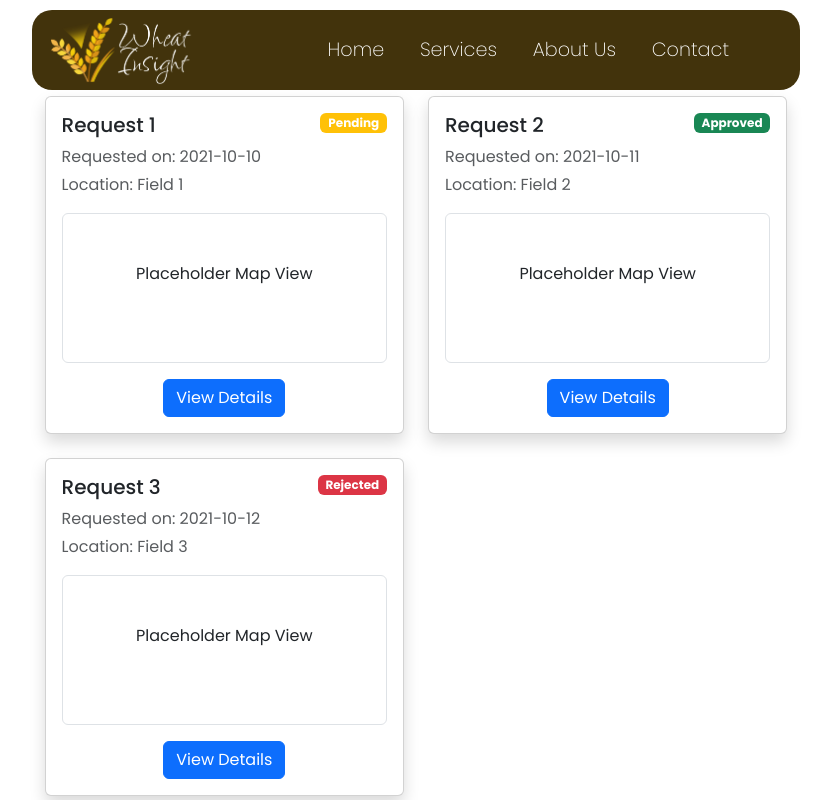
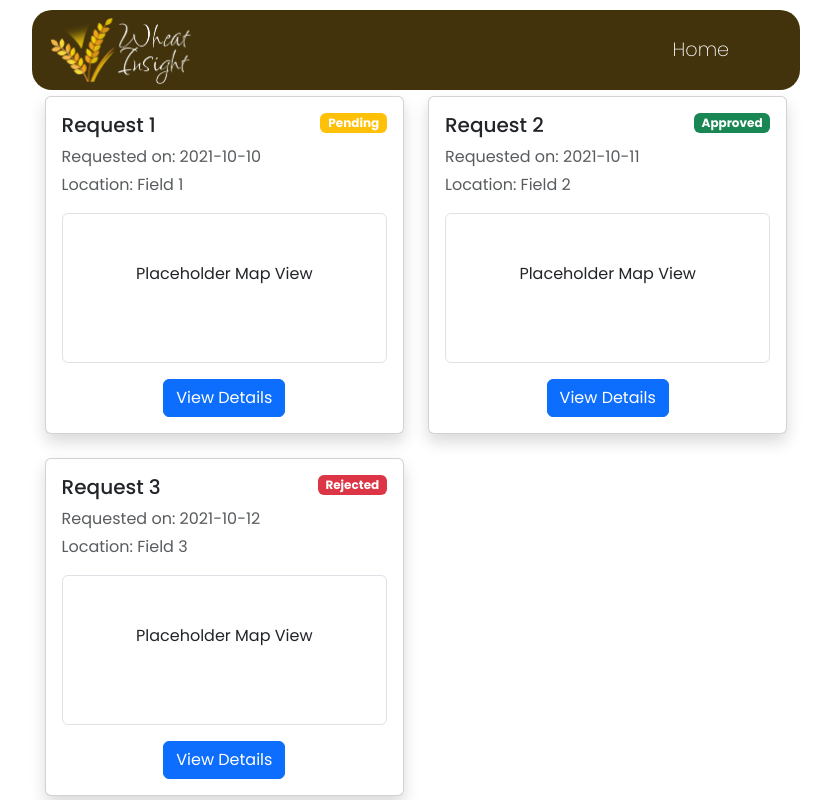
Before and after one commit to faizyabShah/fyp, a React (Create React App) app in the folder frontend/: page /requests in a window 1280 px wide. Shown: the top 800 px of the page, without its empty margins (224-1055 px from the left). Built offline with nearby package versions, Linux system fonts and the light colour scheme.

Commit message:
smooth scrolling

```diff
--- a/frontend/src/components/ContactUsCard.js
+++ b/frontend/src/components/ContactUsCard.js
@@ -7,7 +7,7 @@ const ContactUsCard = () => {
         <>
         <div className="row contac-margin">
             <div className="col-md-7 d-flex justify-content-center padding-contact flex-column">
-                <h1 className="txt-lg-contact head-highlight">Want to Schedule a quick Drone Flight?</h1>
+                <h1 className="txt-lg-contact head-highlight">Want to Know more about how it's done?</h1>
                 <p className="txt-sm-contact">Let's Get in Touch!</p>
                 <button className='primary-btn'>Contact Us</button>
             </div>
--- a/frontend/src/components/Footer.js
+++ b/frontend/src/components/Footer.js
@@ -40,7 +40,6 @@ const Footer = () => {
 
     return (
         <>
-        <ContactUsCard/>
         <footer className="footer">
             <div className="d-flex pt-3">
                 <div className="col-4">
--- a/frontend/src/components/Navbar.js
+++ b/frontend/src/components/Navbar.js
@@ -1,15 +1,16 @@
 import React, { useEffect, useState } from 'react';
 import '../styles/Navbar.css';
+import { Link } from 'react-scroll';
 import { useNavigate } from 'react-router-dom';
 
 const Navbar = ({ fixed, dashboard, token, fromhome }) => {
   const navigate = useNavigate();
   const [isVisible, setIsVisible] = useState(true);
-    const [isAtTop, setIsAtTop] = useState(true);  // Track if we are at the top
+  const [isAtTop, setIsAtTop] = useState(true);
   const [lastScrollTop, setLastScrollTop] = useState(0);
   const [scrollTimeout, setScrollTimeout] = useState(null);
 
-    // Function to navigate to different destinations
+  // Optional: for routing to other pages (e.g., signup)
   const goTo = (destination) => {
     navigate(destination);
     window.scrollTo(0, 0);
@@ -19,44 +20,36 @@ const Navbar = ({ fixed, dashboard, token, fromhome }) => {
     const handleScroll = () => {
       const currentScrollTop = window.pageYOffset || document.documentElement.scrollTop;
 
-            // Check if we are at the top of the page
       if (currentScrollTop === 0) {
         setIsAtTop(true);
-                setIsVisible(true);  // Always show the navbar at the top
+        setIsVisible(true);
         return;
       } else {
         setIsAtTop(false);
       }
 
-            // If scrolling down, hide the navbar
       if (currentScrollTop > lastScrollTop) {
         setIsVisible(false);
-            }
-            // If scrolling up, show the navbar
-            else if (currentScrollTop < lastScrollTop) {
+      } else if (currentScrollTop < lastScrollTop) {
         setIsVisible(true);
       }
 
-            // Update the last scroll position
       setLastScrollTop(currentScrollTop);
 
-            // Reset timeout if scrolling stopped midway
       if (scrollTimeout) {
         clearTimeout(scrollTimeout);
       }
 
-            // Set timeout to hide navbar after 1500ms if stopped (only when not at the top)
       if (currentScrollTop > 0) {
         setScrollTimeout(setTimeout(() => {
           if (!isAtTop) {
-                        setIsVisible(false);  // Hide if not at the top
+            setIsVisible(false);
           }
         }, 1500));
       }
     };
 
     window.addEventListener('scroll', handleScroll);
-
     return () => {
       window.removeEventListener('scroll', handleScroll);
       if (scrollTimeout) clearTimeout(scrollTimeout);
@@ -67,13 +60,39 @@ const Navbar = ({ fixed, dashboard, token, fromhome }) => {
     <nav className={`my-navbar ${isVisible ? 'visible' : 'invisible'}`}>
       <div className={`nav-blur ${dashboard ? 'dash-nav' : ''}`}>
         <div className="d-flex justify-content-between">
-                    <img src="./media/wheat-plant.png" onClick={() => { goTo("/") }} className='nav-logo' />
-                    <div className='d-flex justify-content-center px-4 mx-4 align-items-center'>
-                        <div onClick={() => { goTo("/") }} className='navlink'>Home</div>
-                        <div onClick={() => { goTo("/services") }} className='navlink'>Services</div>
-                        <div onClick={() => { goTo("/aboutus") }} className='navlink'>About Us</div>
-                        {fromhome ? <div onClick={() => { goTo("/signup") }} className='navlink'>Signup</div> : null}
-                        <div className='navlink'>Contact</div>
+          {/* Using react-scroll Link for smooth scrolling */}
+          <Link
+            to="home"
+            smooth={true}
+            duration={500}
+            className="nav-logo-link"
+          >
+            <img
+              src="./media/wheat-plant.png"
+              className="nav-logo"
+              alt="logo"
+            />
+          </Link>
+          <div className="d-flex justify-content-center px-4 mx-4 align-items-center">
+            {fromhome ? <Link to="home" smooth={true} duration={500} className="navlink">
+              Home
+            </Link> : <Link onClick={() => goTo('/')} className="navlink">Home</Link>}
+            {fromhome && <Link to="services" smooth={true} duration={500} className="navlink">
+              Services
+            </Link>}
+            {fromhome && (
+              <Link to="login" smooth={true} duration={500} className="navlink">
+                Login
+              </Link>
+            )}
+            {fromhome && <Link to="contact" smooth={true} duration={500} className="navlink">
+              Contact
+            </Link>}
+            {fromhome && (
+              <div onClick={() => goTo('/signup')} className="navlink">
+                Signup
+              </div>
+            )}
           </div>
         </div>
       </div>
--- a/frontend/src/index.css
+++ b/frontend/src/index.css
@@ -11,3 +11,7 @@ code {
   font-family: source-code-pro, Menlo, Monaco, Consolas, 'Courier New',
     monospace;
 }
+html{
+scroll-behavior: smooth;
+
+}
--- a/frontend/src/pages/Home.js
+++ b/frontend/src/pages/Home.js
@@ -1,21 +1,17 @@
 import React from 'react';
 import '../styles/Home.css';
+import { Link } from 'react-scroll';
 
 const Home = () => {
-
-    const scrollToLogin = () => {
-        const loginSection = document.getElementById('login');
-        if (loginSection){
-            loginSection.scrollIntoView({ behavior: 'smooth' });
-        }
-    };
 
     return (
         <div className="home" id="Home">
             <div className="d-flex justify-content-center flex-column h-100 align-items-center px-5">
                 <h1 className='heading-home'>Take care of your crops</h1>
                 <p className='heading-para'>from your home</p>
-                <button className='primary-btn' onClick={scrollToLogin}>Get Started</button>
+                <Link to="login" smooth={true} duration={500}>
+                <button className='primary-btn'>Get Started</button>
+                </Link>
             </div>
         </div>
     );
--- a/frontend/src/pages/Homepage.js
+++ b/frontend/src/pages/Homepage.js
@@ -1,22 +1,30 @@
-import Home from './Home';
-import Login from './Login';
+import React from 'react';
+import { Element } from 'react-scroll';
 import Navbar from '../components/Navbar';
-
-
-// create a home component that has the text Take care of your crops from home with a button that says Get Started
-import React from 'react';
+import Home from '../pages/Home';
+import Services from '../components/Services';
+import Login from '../pages/Login';
+import ContactUsCard from '../components/ContactUsCard';
 import '../styles/Home.css';
-import Services from '../components/Services';
 
 const Homepage = () => {
-    return (
+  return (
     <div className="App">
-        <Navbar fixed={true} fromhome={true}/>
-            <Home />
-            <Services/>
-            <Login />
-        </div>
-    );
-}
+      <Navbar fixed={true} fromhome={true} />
+      <Element name="home" className="element">
+        <Home />
+      </Element>
+      <Element name="services" className="element">
+        <Services />
+      </Element>
+      <Element name="login" className="element">
+        <Login />
+      </Element>
+      <Element name="contact" className="element">
+        <ContactUsCard />
+      </Element>
+    </div>
+  );
+};
 
 export default Homepage;
--- a/frontend/src/styles/Navbar.css
+++ b/frontend/src/styles/Navbar.css
@@ -1,4 +1,4 @@
-.my-navbar{
+.my-navbar {
     position: fixed;
     top: 10px;
     display: flex;
@@ -7,72 +7,67 @@
     height: 100px;
     z-index: 1000;
     padding: 10px;
-}
+    transition: top 0.3s ease-in-out;
+  }
 
-.nav-blur{
+  .my-navbar.visible {
+    top: 0;
+  }
+
+  .my-navbar.invisible {
+    top: -100px;
+  }
+
+  .nav-blur {
     border-radius: 20px;
     width: 60vw;
     padding: 5px;
     backdrop-filter: blur(10px);
-    -webkit-backdrop-filter: blur(10px); /* For Safari support */
+    -webkit-backdrop-filter: blur(10px); /* Safari support */
     background-color: var(--main);
     transition: all 0.3s ease-in-out;
-    /* border: 2px solid var(--main); */
-}
+  }
 
-.nav-logo{
+  .nav-logo {
     height: 70px;
     margin-left: 10px;
     cursor: pointer;
     width: auto;
-}
+  }
 
-.navlink{
+  .navlink {
     color: white;
     margin: 0 1.4vw;
     font-size: 1.2rem;
     font-weight: 200;
     cursor: pointer;
-    transition: all .4s ease-in-out;
-}
+    transition: all 0.4s ease-in-out;
+  }
 
-.navlink:hover{
+  .navlink:hover {
     transform: scale(1.1);
-}
+  }
 
+  @media (max-width: 1090px) {
+    .nav-blur {
+      width: 100%;
+    }
+  }
 
-@media (max-width: 1090px){
-    .nav-blur{
-        width: 100%;
+  @media (max-width: 430px) {
+    .navlink {
+      font-size: medium;
     }
-}
+    .nav-logo {
+      display: none;
+    }
+  }
 
-@media (max-width: 430px) {
-    .navlink{
-        font-size: medium;
-    }
-    .nav-logo{
-        display: none;
-    }
-}
+  .dash-nav {
+    background-color: rgb(147, 150, 153);
+  }
 
-.my-navbar {
-    transition: top 0.3s ease-in-out;
-}
-
-.my-navbar.visible {
-    top: 0;
-}
-
-.my-navbar.invisible {
-    top: -100px; /* or any height that makes it hide */
-}
-
-.dash-nav{
-    background-color: rgb(147, 150, 153);
-}
-
-.dash-nav .navlink{
-    /* color: black; */
-    /* font-weight: 400; */
-}
+  .navlink {
+    text-decoration: none;
+    /* other styling */
+  }
--- a/package.json
+++ b/package.json
@@ -2,6 +2,7 @@
   "dependencies": {
     "bootstrap": "^5.3.3",
     "llamaai": "^1.0.4",
-    "react-router-dom": "^6.27.0"
+    "react-router-dom": "^6.27.0",
+    "react-scroll": "^1.9.3"
   }
 }
```
Also changed, not shown: 1 other file (tests, documents, lock files or other folders). Lines whose indentation alone changed are shown as unchanged.
